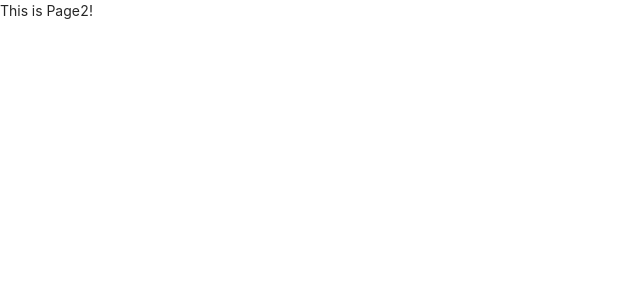
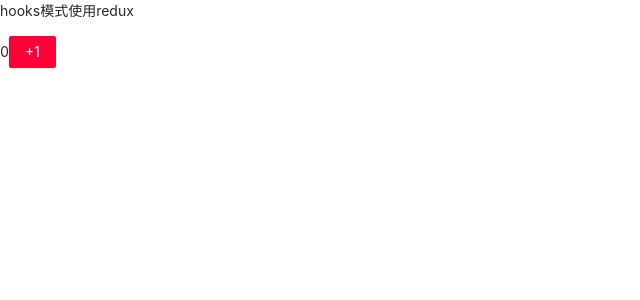
Before and after one commit to icdong/r-icdong, a React (Create React App) app: page /page2 in a window 1280 px wide. Shown: the top 300 px of the page, without its empty margins (0-640 px from the left). Built offline with nearby package versions, Linux system fonts and the light colour scheme.

Commit message:
增加hooks模式下使用redux

```diff
--- a/src/pages/home/Home.js
+++ b/src/pages/home/Home.js
@@ -1,9 +1,9 @@
 /*
- * @Description:
+ * @Description: Component模式下hooks使用redux
  * @Author: Daito Chai
  * @Date: 2020-12-16 20:57:17
  * @LastEditors: Daito Chai
- * @LastEditTime: 2021-03-16 15:19:38
+ * @LastEditTime: 2021-03-16 16:35:32
  */
 import React, { Component } from 'react'
 import { Link } from 'react-router-dom';
@@ -57,7 +57,7 @@ class Home extends React.Component {
                     <div>Page1</div>
                 </Link>
                 <Link to="/page2/" >
-                    <div>Page2</div>
+                    <div>hooks模式使用redux</div>
                 </Link>
                 <CounterConnect />
             </div>
--- a/src/pages/page/Page2.js
+++ b/src/pages/page/Page2.js
@@ -1,13 +1,24 @@
+/*
+ * @Description: hooks模式使用redux
+ * @Author: Daito Chai
+ * @Date: 2021-03-12 14:57:18
+ * @LastEditors: Daito Chai
+ * @LastEditTime: 2021-03-16 16:35:13
+ */
 import React from 'react';
+import { Button } from 'antd';
+import { useSelector, useDispatch } from "react-redux";
 
-class Page2 extends React.Component {
-    render() {
-        return (
-            <div>
-                <div>This is Page2!</div>
-            </div>
-        );
-    }
+const Page2 = () => {
+    const value = useSelector(state => state.counter.count);
+    const dispatch = useDispatch();
+    return (
+        <div>
+            <p>hooks模式使用redux</p>
+            <span>{value}</span>
+            <Button type="primary" onClick={() => dispatch({ type: 'increase' })}> +1</Button>
+        </div>
+    )
 }
 
 export default Page2;
--- a/src/store/reducers/counter.js
+++ b/src/store/reducers/counter.js
@@ -3,7 +3,7 @@
  * @Author: Daito Chai
  * @Date: 2021-03-15 14:12:53
  * @LastEditors: Daito Chai
- * @LastEditTime: 2021-03-15 15:21:00
+ * @LastEditTime: 2021-03-16 15:56:39
  */
 // 初始化state
 let initState = {
@@ -15,7 +15,7 @@ const counter = (state = initState, action) => {
     const count = state.count
     switch (action.type) {
         case 'increase':
-            return { count: count + 1 }
+            return { count: count + 3 }
         default:
             return state
     }
```
